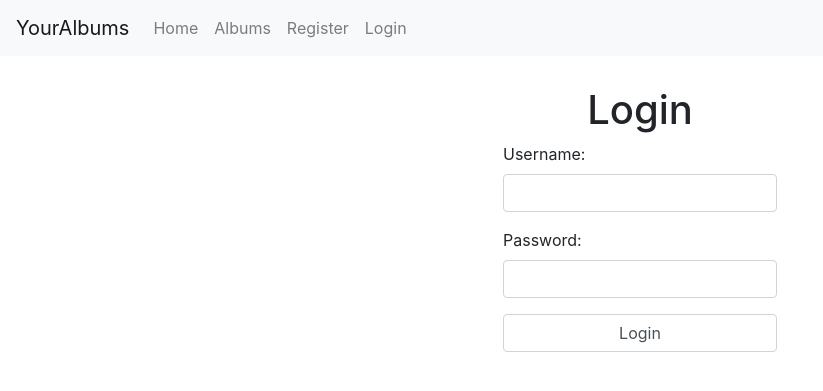
After one commit to jparkes04/YourAlbums, a Flask app: page /login in a window 1280 px wide. The commit adds this page. Shown: the top 391 px of the page, without its empty margins (0-823 px from the left). Run offline with Flask 3, Linux system fonts and the light colour scheme; some libraries are stand-ins or nearby versions.

Commit message:
Created login system. Created albums page

```diff
--- a/app/forms.py
+++ b/app/forms.py
@@ -1,3 +1,13 @@
 from flask_wtf import FlaskForm
-from wtforms import DecimalField, StringField
+from wtforms import DecimalField, StringField, PasswordField
 from wtforms.validators import DataRequired, NumberRange
+
+class RegisterLoginForm(FlaskForm):
+    username = StringField(
+        'Username: ',
+        validators=[DataRequired()]
+    )
+    password = PasswordField(
+        'Password: ',
+        validators=[DataRequired()]
+    )
--- a/app/models.py
+++ b/app/models.py
@@ -1,5 +1,5 @@
 from app import db
-
+from flask_login import UserMixin
 
 class Track(db.Model):
     id = db.Column(db.Integer, primary_key=True)
@@ -17,7 +17,7 @@ favourites_association_table = db.Table(
 )
 
 
-class User(db.Model):
+class User(db.Model, UserMixin):
     __tablename__ = "user"
     id = db.Column(db.Integer, primary_key=True)
     username = db.Column(db.String(500))
--- a/app/static/style.css
+++ b/app/static/style.css
@@ -0,0 +1,15 @@
+.alert-banner {
+    background-color: lightblue;
+    border-color: rgb(146, 206, 226);
+    border-style: solid;
+    border-width: 2px;
+    padding: 10px;
+}
+
+.alert-banner p {
+    margin: 0px;
+}
+
+.content-margin {
+    margin-top: 30px;
+}
--- a/app/templates/base.html
+++ b/app/templates/base.html
@@ -9,20 +9,17 @@
 	<!-- Bootstrap CSS -->
 	<link rel="stylesheet" href="https://cdn.jsdelivr.net/npm/bootstrap@4.2.1/dist/css/bootstrap.min.css"
 		integrity="sha384-GJzZqFGwb1QTTN6wy59ffF1BuGJpLSa9DkKMp0DgiMDm4iYMj70gZWKYbI706tWS" crossorigin="anonymous">
+
+	<!-- Custom CSS -->
 	<link rel="stylesheet" href="../static/style.css">
 
-	<!-- Display default title if no title is passed to template -->
-	{% if title %}
-		<title>{{ title }}</title>
-	{% else %}
 	<title>YourAlbums</title>
-	{% endif %}
 </head>
 
 <body>
-	<!-- Render Navbar -->
-	<!-- Code adapted from source https://getbootstrap.com/docs/4.0/components/navbar/ -->
-	<nav class="navbar navbar-expand-sm navbar-light bg-dark mb-3">
+	<!-- Navigation bar -->
+	<!-- https://getbootstrap.com/docs/4.0/components/navbar/ -->
+	<nav class="navbar navbar-expand-sm navbar-light bg-light">
 		<a class="navbar-brand" href="/">YourAlbums</a>
 		<button class="navbar-toggler" type="button" data-toggle="collapse" data-target="#navbarNav"
 			aria-controls="navbarNav" aria-expanded="false" aria-label="Toggle navigation">
@@ -30,34 +27,51 @@
 		</button>
 		<div class="collapse navbar-collapse" id="navbarNav">
 			<ul class="navbar-nav">
+				<!-- Permanent elements -->
 				<li class="nav-item">
 					<a class="nav-link" href="/">Home</a>
 				</li>
+
+				<li class="nav-item">
+					<a class="nav-link" href="/albums">Albums</a>
+				</li>
+
+				<!-- Conditional elements -->
+				{% if current_user.is_authenticated %}
+					<!-- User is signed in -->
+					<li class="nav-item">
+						<a class="nav-link" href="/logout">Logout</a>
+					</li>
+				{% else %}
+					<!-- User is not signed in -->
+					<li class="nav-item">
+						<a class="nav-link" href="/register">Register</a>
+					</li>
+					<li class="nav-item">
+						<a class="nav-link" href="/login">Login</a>
+					</li>
+				{% endif %}
 			</ul>
 		</div>
 	</nav>
 
-	<!-- Dislpay any flashed messages -->
-	<div class="row justify-content-center mb-0">
+	<!-- Dislpay flashed messages in a banner -->
 	{% with messages = get_flashed_messages() %}
 	{% if messages %}
-		<ul class="justify-content-center mb-0 mt-2 pl-0">
 		{% for message in messages %}
-			<div class="alert alert-primary mb-0" role="alert">
-				{{ message }}
+
+		<div class="alert-banner">
+			<p>{{ message }}</p>
 		</div>
+
 		{% endfor %}
-		</ul>
 	{% endif %}
 	{% endwith %}
-	</div>
 
-	<!-- Render Page Content -->
-
-	<div class="container-fluid">
+	<!-- Display content template in container -->
+	<div class="content-margin">
 		{% block content %}{% endblock %}
 	</div>
-
 
 	<!-- Bootstrap js -->
 	<script src="https://code.jquery.com/jquery-3.3.1.slim.min.js"
--- /dev/null
+++ b/app/templates/login.html
@@ -0,0 +1,34 @@
+{% extends "base.html" %}
+{% block content %}
+
+<div class="container">
+    <div class="row justify-content-center">
+        <h1>Login</h1>
+    </div>
+
+    <div class="row justify-content-center">
+        <!-- Login form -->
+        <form action="" method="post" name="login">
+            {{form.hidden_tag()}}
+            <div class="form-group">
+                {{ form.username.label }}
+                {{ form.username(
+                    class="form-control",
+                    tabindex=1
+                ) }}
+            </div>
+
+            <div class="form-group">
+                {{ form.password.label }}
+                {{ form.password(
+                    class="form-control",
+                    tabindex=2
+                ) }}
+            </div>
+
+            <input type="submit" class="form-control" tabindex=3 value="Login"/>
+        </form>
+    </div>
+</div>
+
+{% endblock %}
--- a/app/views.py
+++ b/app/views.py
@@ -1,11 +1,79 @@
 from flask import render_template, flash, request, redirect
 from app import app, db, models, login_manager
-from .forms import FlaskForm
+from flask_login import login_user, login_required, logout_user, current_user
+from .forms import FlaskForm, RegisterLoginForm
+
+# Authentication
 
 @login_manager.user_loader
 def load_user(user_id):
-    return db.User.get(user_id)
+    return models.User.query.get(user_id)
+    # check this returns none and not an exception if the user does not exist
+    #return User.get(user_id)
+
+@app.route('/login', methods=['GET','POST'])
+def login():
+    form = RegisterLoginForm()
+    if form.validate_on_submit():
+
+        user = models.User.query.filter_by(username=form.username.data).first()
+
+        if user is None:
+            flash('User account not found! Please register an account first.')
+            return redirect('/login')
+
+        if user.password != form.password.data:
+            flash('Incorrect password, please try again.')
+            return redirect('/login')
+
+        login_user(user)
+        flash('Successfully logged in!')
+        return redirect('/')
+
+    return render_template('login.html',
+                           form=form)
+
+@app.route('/register', methods=['GET', 'POST'])
+def register():
+    form = RegisterLoginForm()
+    if form.validate_on_submit():
+
+        # Add new user to db
+        user = models.User(
+            username=form.username.data,
+            password=form.password.data)
+        db.session.add(user)
+        db.session.commit()
+
+        flash('Account registered successfully!')
+        return redirect('/login')
+
+    return render_template('register.html',
+                           form=form)
+
+
+@app.route('/logout', methods=['GET','POST'])
+@login_required
+def logout():
+    logout_user()
+    return redirect('/')
+
+# Views
 
 @app.route('/')
 def home():
-    return render_template('base.html', title='Home')
+    if current_user.is_authenticated:
+        return user()
+    return render_template('home.html', title='Home')
+
+@app.route('/user', methods=['GET','POST'])
+@login_required
+def user():
+    return render_template('user.html')
+
+@app.route('/albums')
+def albums():
+    albums = models.Album.query.all()
+
+    return render_template('albums.html',
+                            albums=albums)
```
Also changed, not shown: app/templates/albums.html (added, +34 -0 lines), app/templates/home.html (added, +19 -0 lines), app/templates/register.html (added, +34 -0 lines), app/templates/user.html (added, +14 -0 lines), app/templates/album.html (added). Lines whose indentation alone changed are shown as unchanged.
